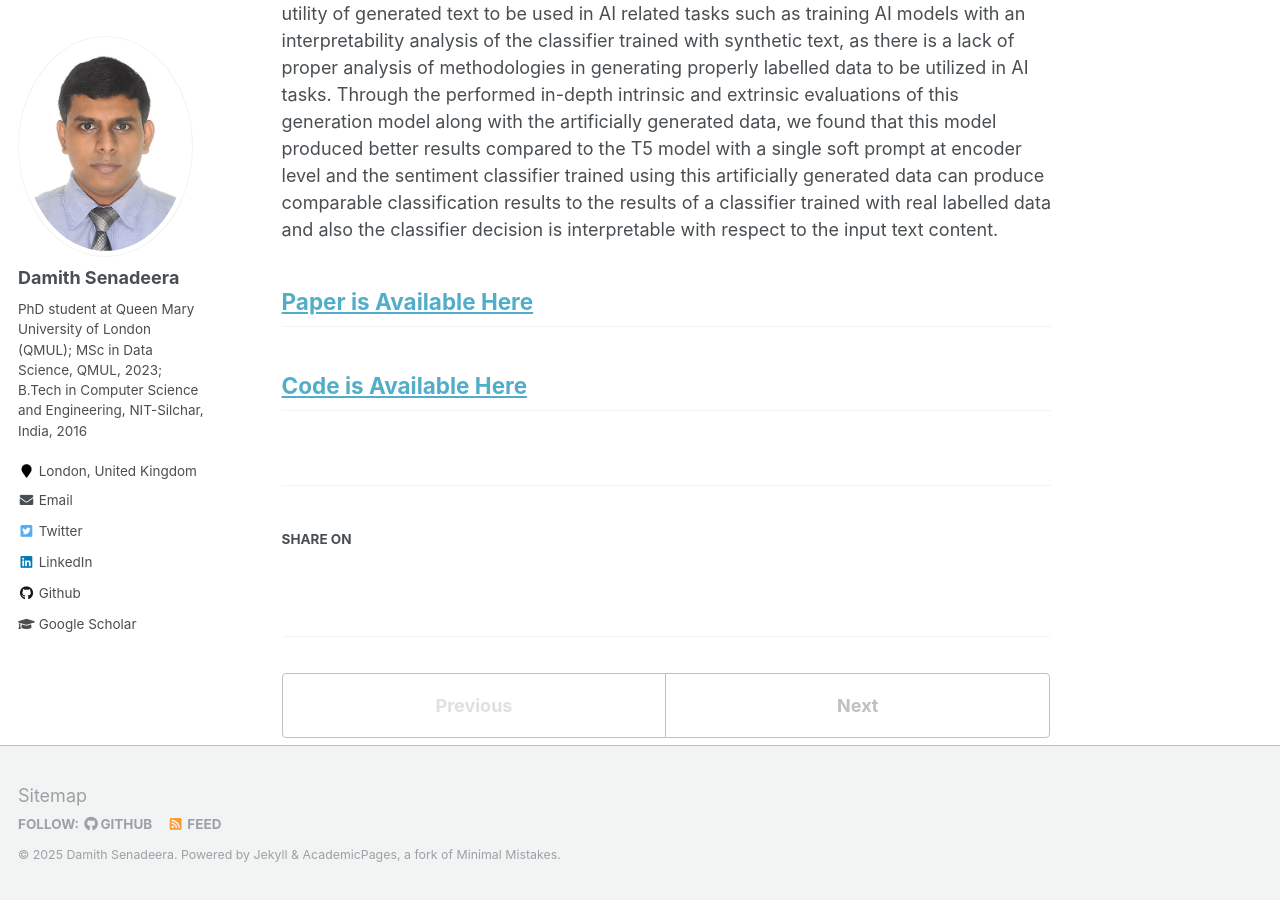
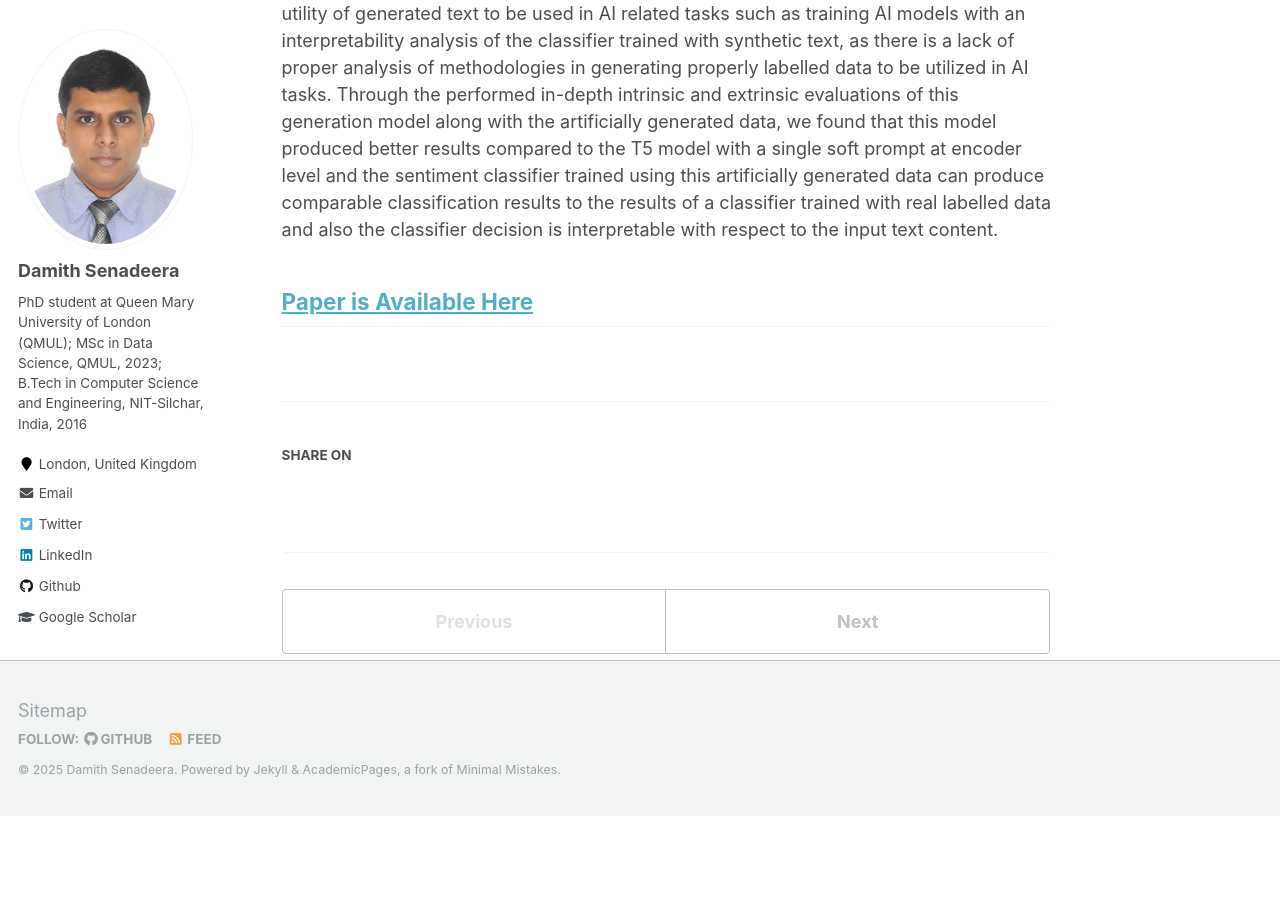
Before and after one commit to damith92/damith92.github.io, a Jekyll site: the page built from _publications/2022-12-06-Prompt_Tuning.md, in a window 1280 px wide and 900 px high, scrolled down 814 px. Built offline with Jekyll 4.4.1, drawn with Linux system fonts in a browser that asks for light colours; after the commit the page ends 1630 px from its top, so only the background shows below that.

Commit message:
link changes commit

```diff
--- a/_publications/2022-12-06-Prompt_Tuning.md
+++ b/_publications/2022-12-06-Prompt_Tuning.md
@@ -17,4 +17,3 @@ citation: <strong>Senadeera, D.C.</strong> and Ive, J., 2022. Controlled text ge
 Controlled text generation is a very important task in the arena of natural language processing due to its promising applications. In order to achieve this task we mainly introduce the novel soft prompt tuning method of using soft prompts at both encoder and decoder levels together in a T5 model and investigate the performance as the behaviour of an additional soft prompt related to the decoder of a T5 model in controlled text generation remained unexplored. Then we also investigate the feasibility of steering the output of this extended soft prompted T5 model at decoder level and finally analyse the utility of generated text to be used in AI related tasks such as training AI models with an interpretability analysis of the classifier trained with synthetic text, as there is a lack of proper analysis of methodologies in generating properly labelled data to be utilized in AI tasks. Through the performed in-depth intrinsic and extrinsic evaluations of this generation model along with the artificially generated data, we found that this model produced better results compared to the T5 model with a single soft prompt at encoder level and the sentiment classifier trained using this artificially generated data can produce comparable classification results to the results of a classifier trained with real labelled data and also the classifier decision is interpretable with respect to the input text content.
 
 ## [Paper is Available Here](https://arxiv.org/pdf/2212.02924)
-## [Code is Available Here](https://github.com/damith92/T5_encoder_decoder_prompt_tuning_for_text_generation)
```
Also changed, not shown: _publications/2024-04-27_CUE-Net.md (+0 -1 lines).
